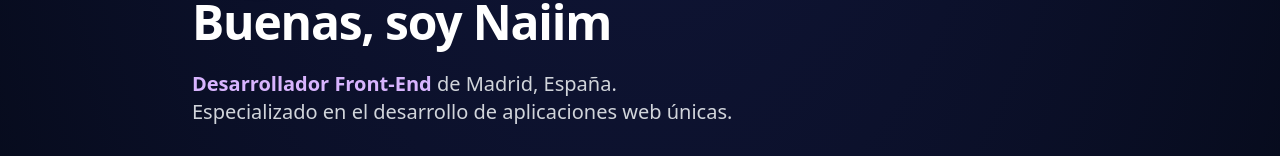
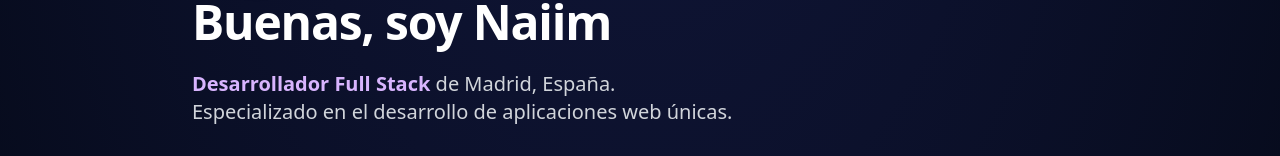
Before and after one commit to Naiimtj/porfolioNaiim, a React (Vite) app: page / in a window 1280 px wide. Shown: the part 322-478 px from the top of the page. Built offline with nearby package versions, Linux system fonts and the light colour scheme.

Commit message:
feat: change short description

```diff
--- a/src/pages/Home.jsx
+++ b/src/pages/Home.jsx
@@ -31,7 +31,7 @@ const Home = () => {
           </h1>
           <div className="md:mt-6 mt-4 text-xl text-gray-800 dark:text-gray-300">
             <p className="dark:[&>strong]:text-purple-300 [&>strong]:text-purple-500 [&>strong]:font-semibold">
-              <strong>{t("Front-End Developer")}</strong>{" "}
+              <strong>{t("Full Stack Developer")}</strong>{" "}
               <span className="hidden md:inline-block">
                 {t("from Madrid, Spain.")}
               </span>
--- a/src/translations/esES/translation.json
+++ b/src/translations/esES/translation.json
@@ -17,7 +17,7 @@
   "Sorry, Page not found": "Lo sentimos, Página no encontrada",
   "Hey, I'm": "Buenas, soy",
   "Picture Naiim": "Foto Naiim",
-  "Front-End Developer": "Desarrollador Front-End",
+  "Full Stack Developer": "Desarrollador Full Stack",
   "from Madrid, Spain.": "de Madrid, España.",
   "Specialized in the development of unique web applications.": "Especializado en el desarrollo de aplicaciones web únicas.",
   "Contact me": "Contáctame",
```
